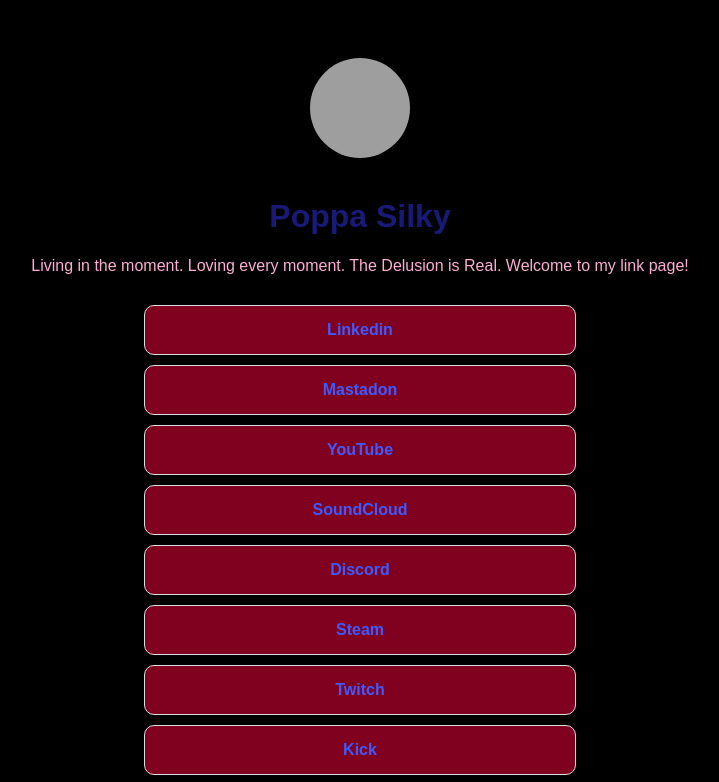
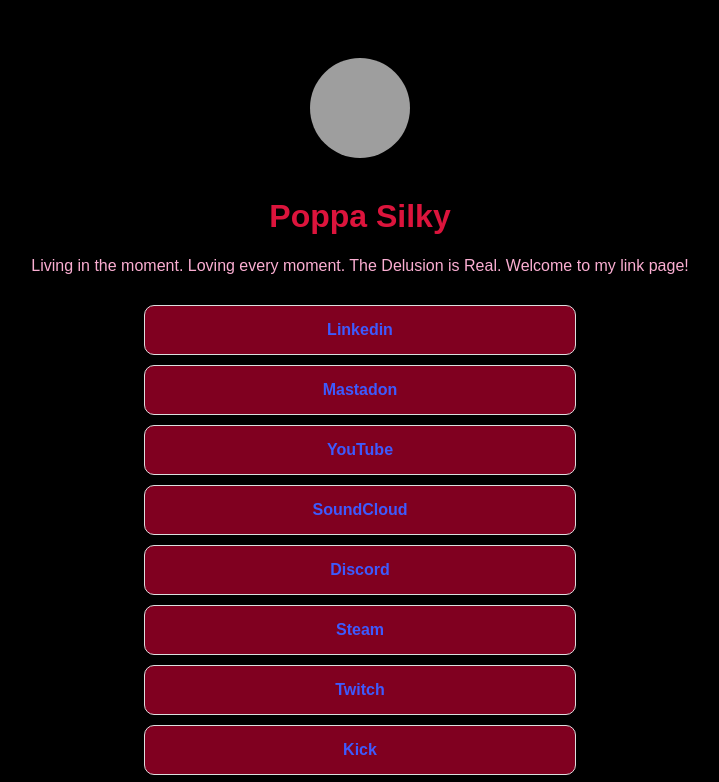
Before and after one commit to poppasilky/poppasilky.github.io, a plain HTML site: page index.html in a window 1280 px wide. Shown: the top 782 px of the page, without its empty margins (280-999 px from the left). Drawn offline with Linux system fonts and the light colour scheme; grey boxes are pictures that could not be loaded.

Commit message:
Refactor index.html with new styles
Updated color scheme and cleaned up HTML structure.

```diff
--- a/index.html
+++ b/index.html
@@ -10,7 +10,7 @@
             text-align: center;
             background-color: #000000;
             padding: 50px 20px;
-			color: #702963;
+			color: #dc143c;
         }
         .profile-pic {
             width: 100px;
@@ -38,9 +38,7 @@
         .link-button:hover {
             background-color: #2E0854;
         }
-		 h1 {
-            color: #191978;
-        }
+
     </style>
 </head>
 <body>
```
